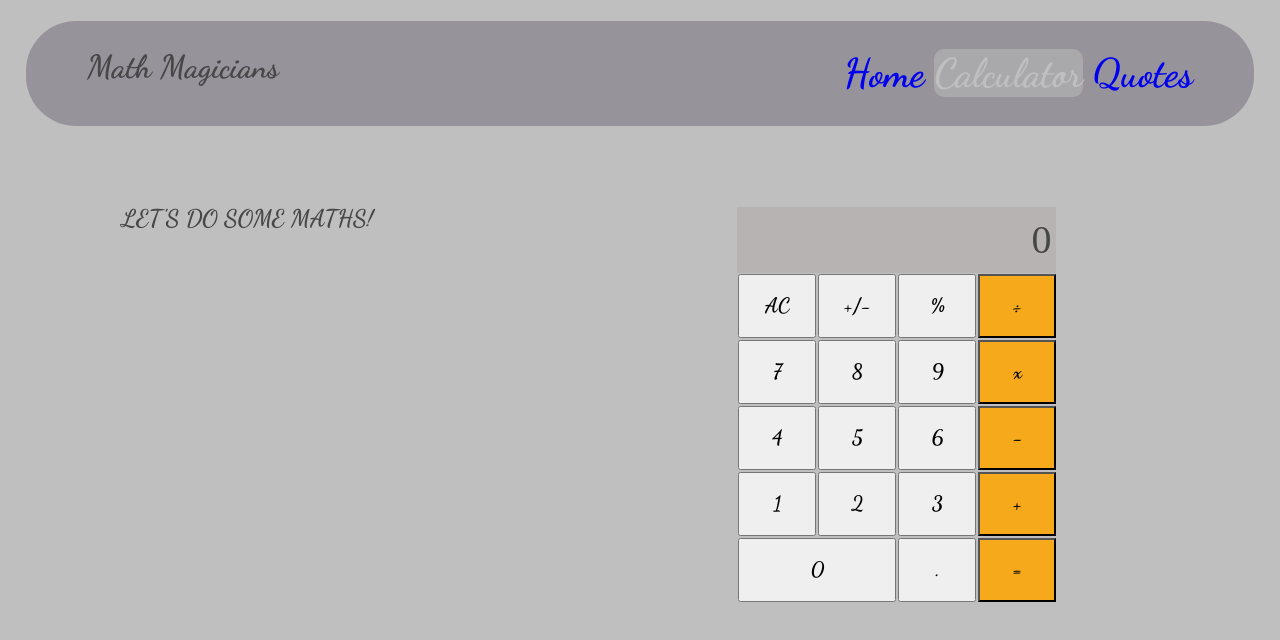
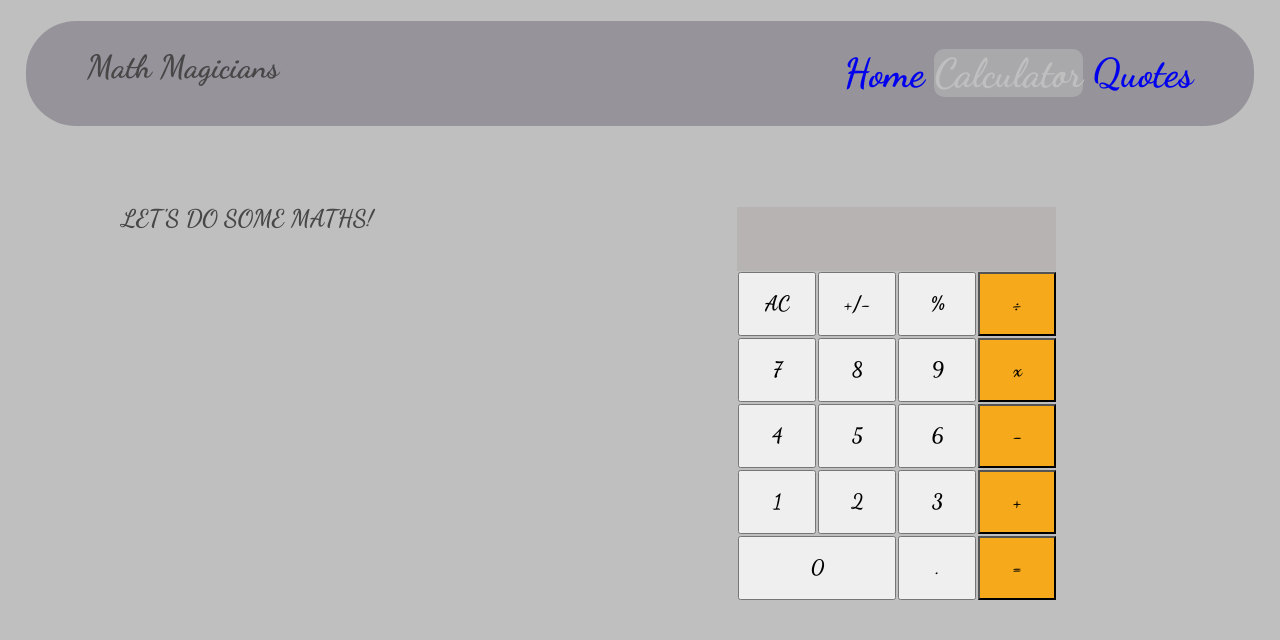
Before and after one commit to braincee/math-magicians, a React (Create React App) app: page /calculator in a window 1280 px wide. Shown: the top 640 px of the page. Built offline with nearby package versions, Linux system fonts and the light colour scheme.

Commit message:
Fix linters

```diff
--- a/package.json
+++ b/package.json
@@ -3,6 +3,7 @@
   "version": "0.1.0",
   "private": true,
   "dependencies": {
+    "@testing-library/jest-dom": "^5.16.4",
     "big.js": "^6.1.1",
     "history": "^5.3.0",
     "react": "^18.1.0",
@@ -44,7 +45,6 @@
     "@babel/plugin-syntax-jsx": "^7.17.12",
     "@babel/preset-env": "^7.18.0",
     "@babel/preset-react": "^7.17.12",
-    "@testing-library/jest-dom": "^5.16.4",
     "@testing-library/react": "^13.3.0",
     "@testing-library/user-event": "^14.2.0",
     "eslint": "^7.32.0",
--- a/src/components/Calculator.js
+++ b/src/components/Calculator.js
@@ -18,7 +18,7 @@ const Calculator = () => {
       <h2>LET&#39;S DO SOME MATHS!</h2>
       <div className="calculator">
         <div className="cal-answer">
-          {answer.next || answer.operation || answer.total || 0}
+          {next ? (<div className="answer">{next}</div>) : (<div className="answer">{total}</div>)}
         </div>
         <button type="button" value="AC" onClick={clickEvent}>AC</button>
         <button type="button" value="+/-" onClick={clickEvent}>+/-</button>
```
Also changed, not shown: 1 other file (tests, documents, lock files or other folders).
